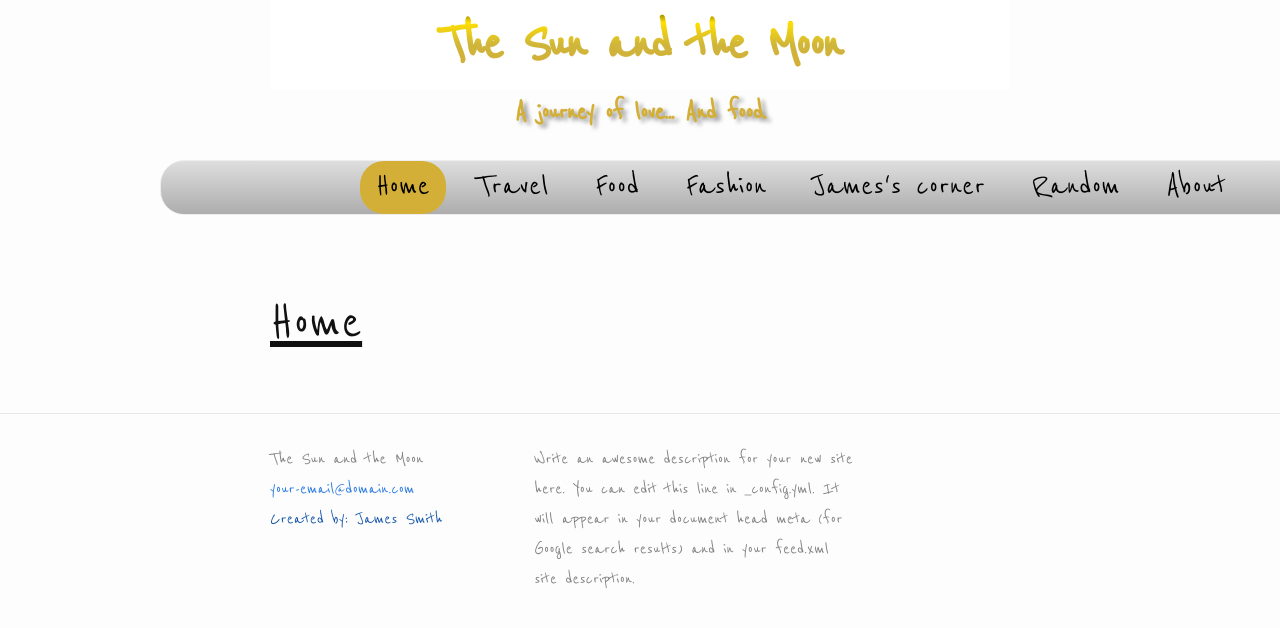
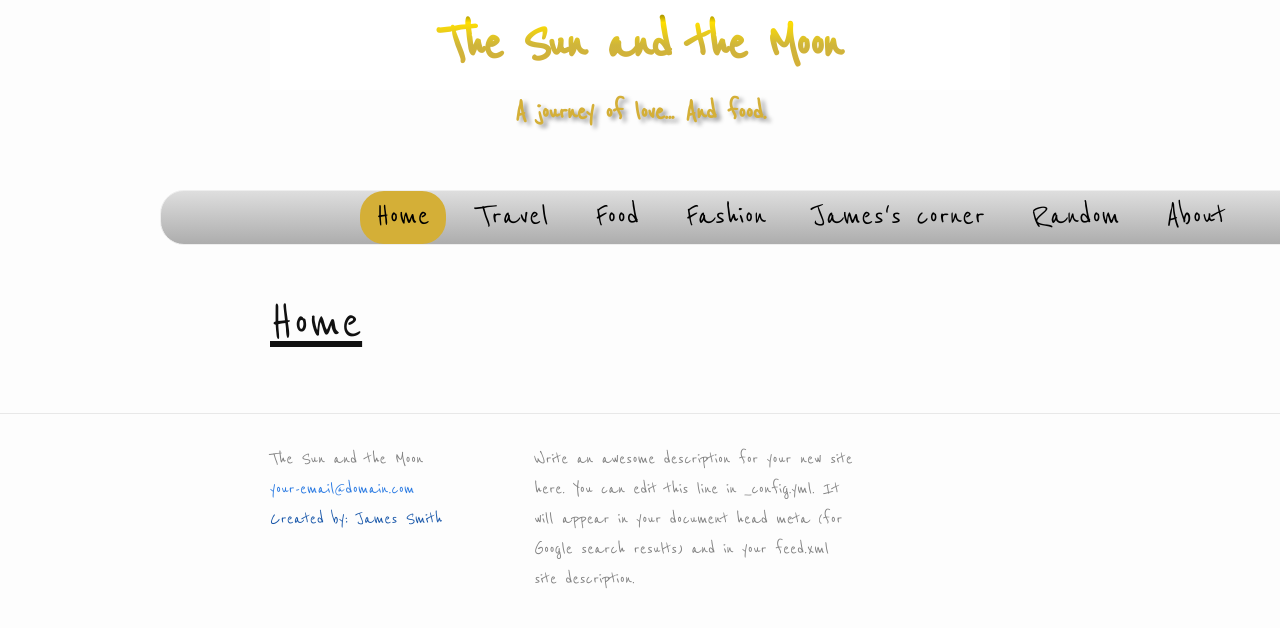
Before and after one commit to james-karen/james-karen.github.io, a Jekyll site: the page built from index.html, in a window 1280 px wide. Shown: the top 628 px of the page. Built offline with Jekyll 4.4.1, drawn with Linux system fonts in a browser that asks for light colours.

Commit message:
Mobile fixes

```diff
--- a/_layouts/default.html
+++ b/_layouts/default.html
@@ -6,8 +6,9 @@
   <body>
 
     {% include header.html %}
-    {% include navigation.html %}
+
     <div class="page-content">
+      {% include navigation.html %}
       <div class="wrapper">
         {{ content }}
       </div>
```
